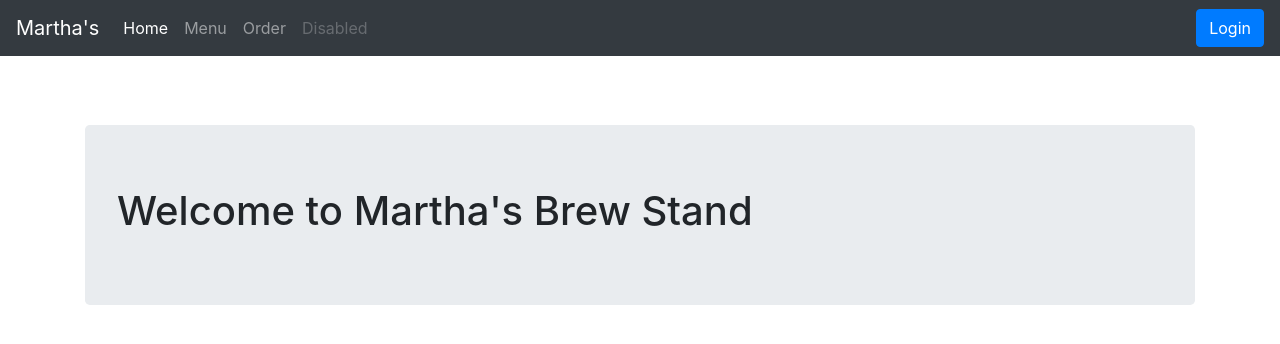
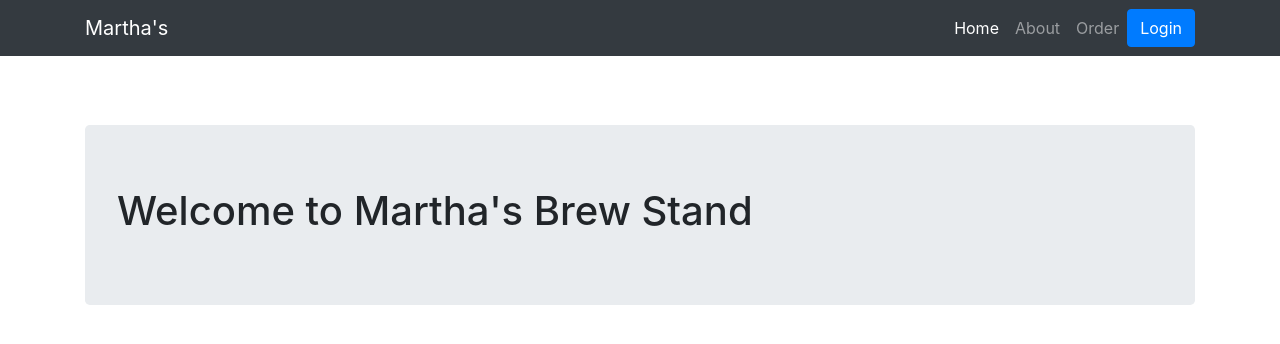
Before and after one commit to mattlavinder/dmi_project, a CodeIgniter app: page /database/ in a window 1280 px wide. Shown: the top 344 px of the page. Run offline with CodeIgniter, Linux system fonts and the light colour scheme.

Commit message:
Restructured navbar inside container.

```diff
--- a/application/views/includes/header_view.php
+++ b/application/views/includes/header_view.php
@@ -8,27 +8,26 @@
 </head>
 <body>
     <nav class="navbar navbar-expand-lg navbar-dark bg-dark fixed-top">
-        <a class="navbar-brand" href="#">Martha's</a>
+        <div class="container">
+            <a class="navbar-brand" href="/">Martha's</a>
             <button class="navbar-toggler" type="button" data-toggle="collapse" data-target="#navbarNav" aria-controls="navbarNav" aria-expanded="false" aria-label="Toggle navigation">
                 <span class="navbar-toggler-icon"></span>
             </button>
             <div class="collapse navbar-collapse" id="navbarNav">
-            <ul class="navbar-nav mr-auto">
+                <ul class="navbar-nav ml-auto">
                     <li class="nav-item active">
                         <a class="nav-link" href="/">Home <span class="sr-only">(current)</span></a>
                     </li>
                     <li class="nav-item">
-                    <a class="nav-link" href="#">Menu</a>
+                        <a class="nav-link" href="#">About</a>
                     </li>
                     <li class="nav-item">
-                    <a class="nav-link" href="#">Order</a>
-                </li>
-                <li class="nav-item">
-                    <a class="nav-link disabled" href="#">Disabled</a>
+                        <a class="nav-link" href="<?=base_url()?>order/start">Order</a>
                     </li>
                 </ul>
                 <a href="" class="my-auto btn btn-primary">Login</a>
             </div>
+        </div>
     </nav>
     <!--Start container-->
     <div class="container">
```
Lines whose indentation alone changed are shown as unchanged.
